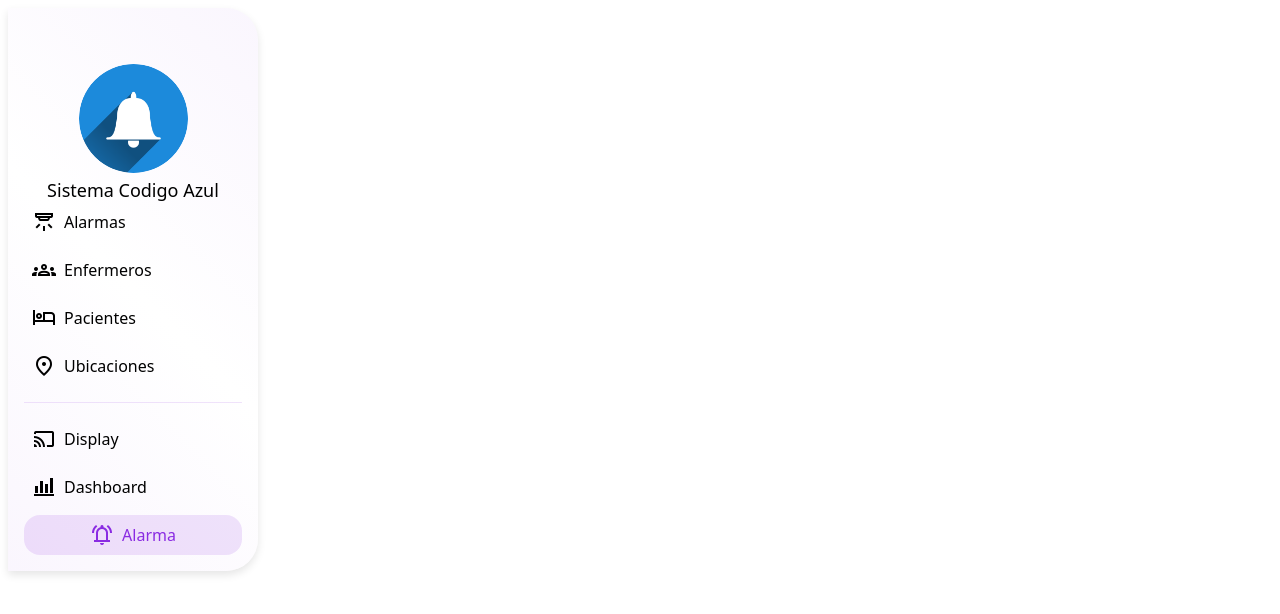
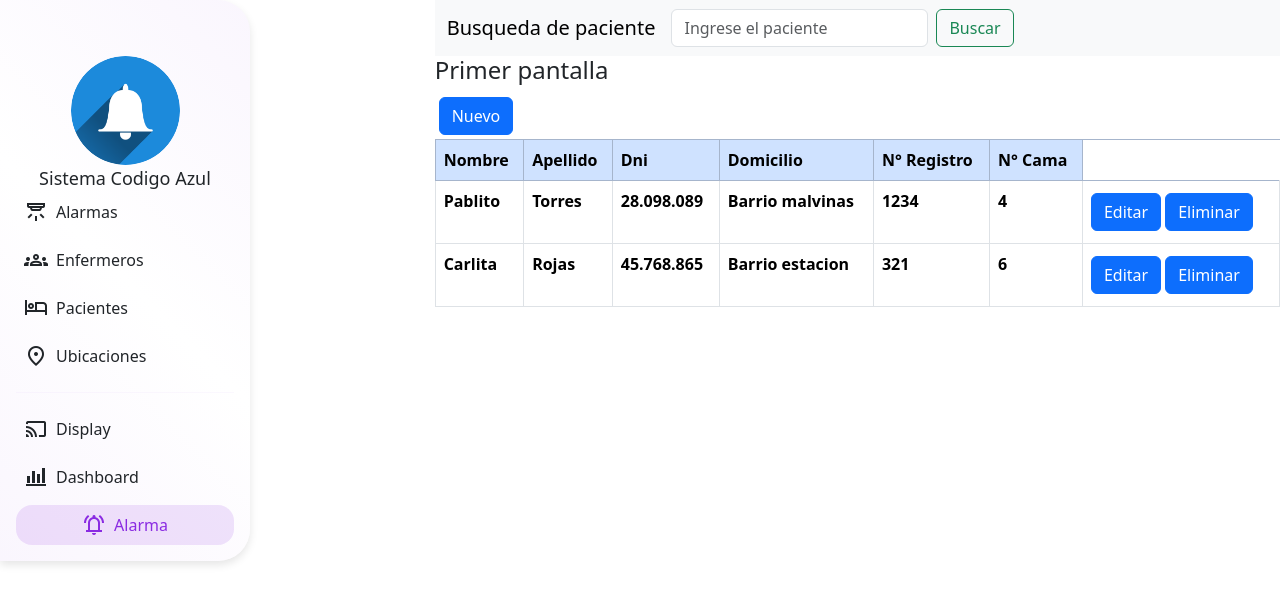
Before and after one commit to intigonesc/inet, an Angular app: page /pacientes in a window 1280 px wide. Before the commit this address led to /. Shown: the top 614 px of the page. Built offline with nearby package versions, Linux system fonts and the light colour scheme.

Commit message:
pantalla de pacientes y nuevo fromulario

```diff
--- a/angular.json
+++ b/angular.json
@@ -25,9 +25,12 @@
               "src/assets"
             ],
             "styles": [
+              "./node_modules/bootstrap/dist/css/bootstrap.min.css",
               "src/styles.css"
             ],
-            "scripts": []
+            "scripts": [
+              "./node_modules/bootstrap/dist/js/bootstrap.bundle.min.js"
+            ]
           },
           "configurations": {
             "production": {
@@ -94,5 +97,8 @@
         }
       }
     }
+  },
+  "cli": {
+    "analytics": false
   }
 }
--- a/src/app/app-routing.module.ts
+++ b/src/app/app-routing.module.ts
@@ -1,7 +1,12 @@
 import { NgModule } from '@angular/core';
 import { RouterModule, Routes } from '@angular/router';
+import { PacienteComponent } from './pages/paciente/paciente.component';
+import { NuevoComponent } from './forms/nuevo/nuevo.component';
 
-const routes: Routes = [];
+const routes: Routes = [
+  {path:"pacientes", component:PacienteComponent},
+  {path:"nuevo", component:NuevoComponent}
+];
 
 @NgModule({
   imports: [RouterModule.forRoot(routes)],
--- a/src/app/app.component.html
+++ b/src/app/app.component.html
@@ -1,3 +1,11 @@
-<router-outlet></router-outlet>
+<div class="row">
+<div class="col-4">
   <app-nav></app-nav>
+</div>
+<div class="col">
+  <router-outlet></router-outlet>
+</div>
+</div>
+
+
   <app-footer></app-footer>
--- /dev/null
+++ b/src/app/forms/nuevo/nuevo.component.html
@@ -0,0 +1,52 @@
+<div class="modal-content">
+    <form name="frm_carrera" id="frm_carrera">
+        <div class="modal-header">
+            <h4 name="titulo" id="titulo" class="title">Nuevo registro</h4>
+
+        </div>
+        <div class="modal-body">
+            <div class="form-group ">
+                <label>Nombre</label>
+                <input type="hidden" name="id" id="id">
+                <input type="text" name="name" id="name" class="form-control p-3 text-primary-emphasis bg-primary-subtle border border-primary-subtle rounded-3 " maxlength="45"
+                    placeholder="Ingrese aquí los nombres del paciente" required>
+            </div>
+
+            <div class="form-group ">
+                <label>Apellido</label>
+                <input type="hidden" name="id" id="id">
+                <input type="text" name="name" id="name" class="form-control p-3 text-primary-emphasis bg-primary-subtle border border-primary-subtle rounded-3 " maxlength="45"
+                    placeholder="Ingrese aquí los apellidos" required>
+            </div>
+            <div class="form-group ">
+                <label>Dni</label>
+                <input type="hidden" name="id" id="id">
+                <input type="text" name="name" id="name" class="form-control p-3 text-primary-emphasis bg-primary-subtle border border-primary-subtle rounded-3 " maxlength="45"
+                    placeholder="Ingrese aquí el Dni" required>
+            </div>
+            <div class="form-group ">
+                <label>Domicilio</label>
+                <input type="hidden" name="id" id="id">
+                <input type="text" name="name" id="name" class="form-control p-3 text-primary-emphasis bg-primary-subtle border border-primary-subtle rounded-3 " maxlength="45"
+                    placeholder="Ingrese aquí el domicilio" required>
+            </div>
+            <div class="form-group ">
+                <label>N° Registro</label>
+                <input type="hidden" name="id" id="id">
+                <input type="text" name="name" id="name" class="form-control p-3 text-primary-emphasis bg-primary-subtle border border-primary-subtle rounded-3 " maxlength="45"
+                    placeholder="Ingrese aquí el numero de registro" required>
+            </div>
+            <div class="form-group ">
+                <label>N° Cama</label>
+                <input type="hidden" name="id" id="id">
+                <input type="text" name="name" id="name" class="form-control p-3 text-primary-emphasis bg-primary-subtle border border-primary-subtle rounded-3 " maxlength="45"
+                    placeholder="Ingrese aquí el numero de cama" required>
+            </div>
+
+        </div>
+        <div class="modal-footer">
+            <input type="submit" class="btn btn-info" value="Guardar datos">
+            <input type="button" class="btn btn-danger" data-dismiss="modal" value="Cancelar">
+        </div>
+    </form>
+</div>
--- /dev/null
+++ b/src/app/pages/paciente/paciente.component.html
@@ -0,0 +1,81 @@
+<nav class="navbar navbar-expand-lg navbar-light bg-light">
+    <div class="container-fluid">
+        <a class="navbar-brand" href="#">Busqueda de paciente </a>
+        <button class="navbar-toggler" type="button" data-bs-toggle="collapse"
+            data-bs-target="#navbarSupportedContent" aria-controls="navbarSupportedContent"
+            aria-expanded="false" aria-label="Toggle navigation">
+            <span class="navbar-toggler-icon"></span>
+        </button>
+        <div class="collapse navbar-collapse" id="navbarSupportedContent">
+
+            <form class="d-flex">
+                <input class="form-control me-2" type="ingrese el paciente" placeholder="Ingrese el paciente"
+                    aria-label="ingrese el paciente">
+                <button class="btn btn-outline-success" type="submit">Buscar</button>
+            </form>
+        </div>
+    </div>
+</nav>
+
+<header>
+
+</header>
+<div>
+<form name="frm_carrera" id="frm_carrera">
+    <div class="modal-header">
+        <h4 name="titulo" id="titulo" class="title">Primer pantalla</h4>
+    </div>
+    <div>
+        <a rel="stylesheet" routerLink="/nuevo-paciente" class="btn btn-primary m-1" data-dismiss="modal" >Nuevo</a>
+
+
+    </div>
+
+
+
+
+
+
+
+    <div class="col-sm">
+        <table class="table table-bordered table-hover ">
+            <thead>
+                <tr class="table-primary">
+                    <th>Nombre</th>
+                    <th>Apellido</th>
+                    <th>Dni</th>
+                    <th>Domicilio</th>
+                    <th>N° Registro</th>
+                    <th>N° Cama</th>
+                </tr>
+            </thead>
+
+            <tbody>
+                <tr>
+                    <th>Pablito</th>
+                    <th>Torres</th>
+                    <th>28.098.089</th>
+                    <th>Barrio malvinas</th>
+                    <th>1234</th>
+                    <th>4</th>
+                    <th>
+                        <a rel="stylesheet" routerLink="/dashboard/editar-paciente" class="btn btn-primary" data-dismiss="modal" >Editar</a>
+                        <a rel="stylesheet" href="eliminar.html" class="btn btn-primary m-1" data-dismiss="modal" >Eliminar</a>
+                    </th>
+                </tr>
+                <tr>
+                    <th>Carlita</th>
+                    <th>Rojas</th>
+                    <th>45.768.865</th>
+                    <th>Barrio estacion</th>
+                    <th>321</th>
+                    <th>6</th>
+                    <th>
+                        <a rel="stylesheet" routerLink="/dashboard/editar-paciente" class="btn btn-primary" data-dismiss="modal" >Editar</a>
+                        <a rel="stylesheet" href="eliminar.html" class="btn btn-primary m-1" data-dismiss="modal" >Eliminar</a>
+                    </th>
+                </tr>
+            </tbody>
+
+        </table>
+    </div>
```
Also changed, not shown: src/app/app.module.ts (+7 -2 lines), src/app/forms/nuevo/nuevo.component.ts (added, +10 -0 lines), src/app/pages/paciente/paciente.component.ts (added, +11 -0 lines), src/app/forms/nuevo/nuevo.component.css (added), src/app/pages/paciente/paciente.component.css (added), 2 other files (tests, documents, lock files or other folders).
